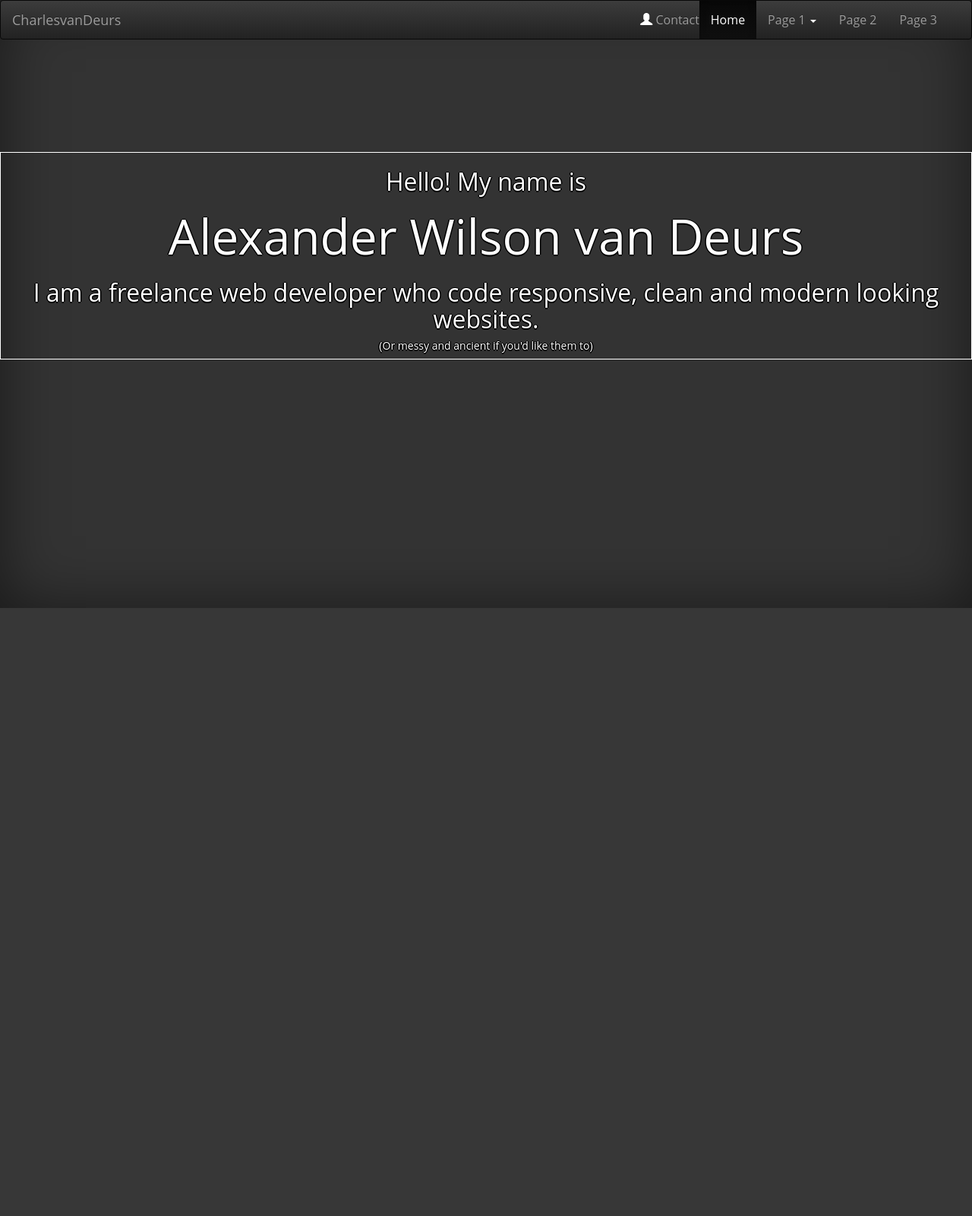
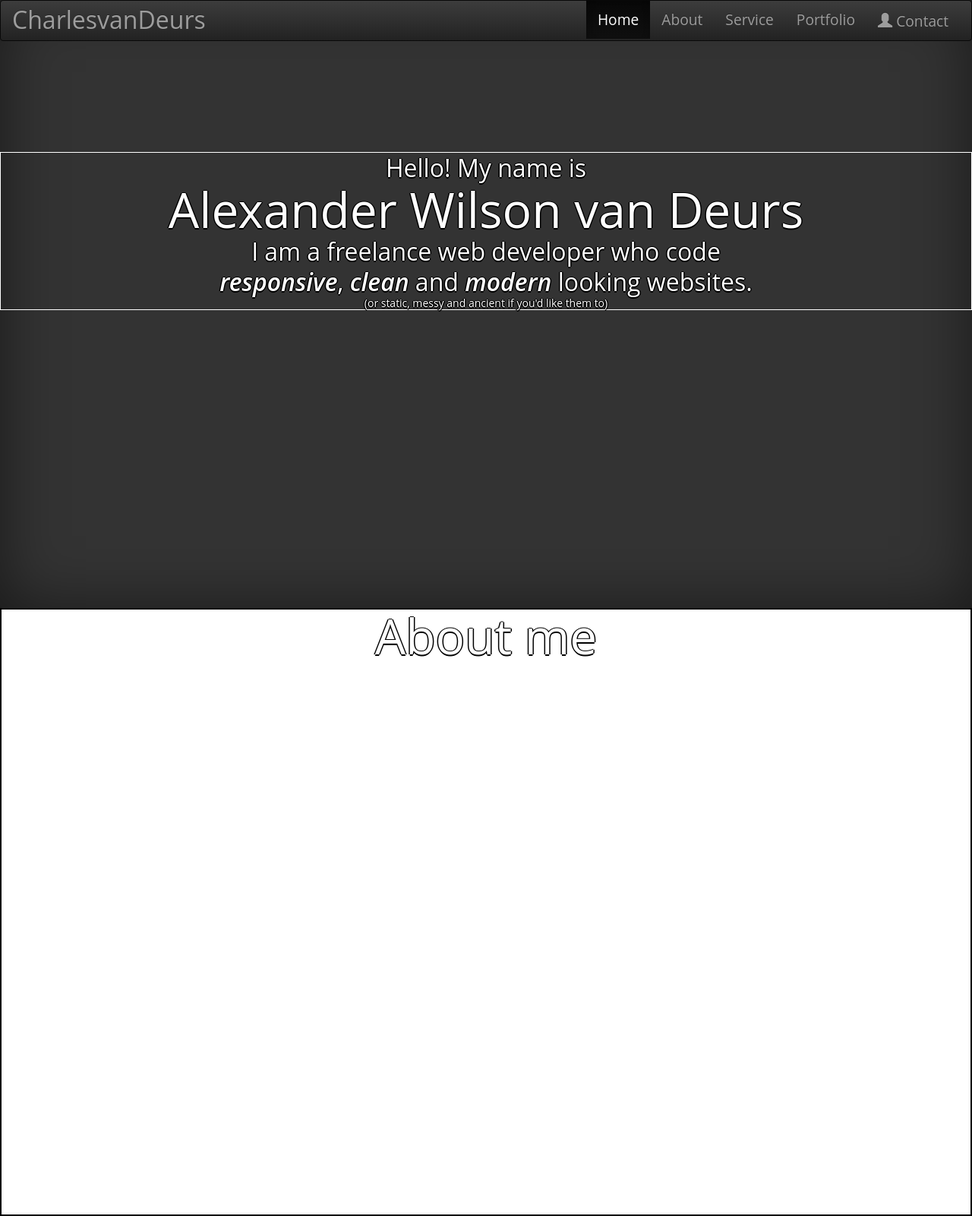
Before and after one commit to vanDeurs/portfolio, a PHP site: page / in a window 1280 px wide. Shown: the whole page at 76% size. Before the commit the page ends 800 px from the top, so only its background shows below. Run offline with PHP 8.4, Linux system fonts and the light colour scheme; some libraries are stand-ins or nearby versions.

Commit message:
Small details, added about but bug is found.

```diff
--- a/index.html
+++ b/index.html
@@ -24,21 +24,14 @@
                       <a class="navbar-brand" href="#">CharlesvanDeurs</a>
                     </div>
                     <div class="collapse navbar-collapse" id="myNavbar">
-                          <ul class="nav navbar-nav align-right">
-                            <li class="active"><a href="#">Home</a></li>
-                            <li class="dropdown">
-                              <a class="dropdown-toggle" data-toggle="dropdown" href="#">Page 1 <span class="caret"></span></a>
-                              <ul class="dropdown-menu">
-                                <li><a href="#">Page 1-1</a></li>
-                                <li><a href="#">Page 1-2</a></li>
-                                <li><a href="#">Page 1-3</a></li>
-                              </ul>
-                            </li>
-                            <li><a href="#">Page 2</a></li>
-                            <li><a href="#">Page 3</a></li>
+                        <ul class="nav navbar-nav navbar-right">
+                            <li><a href="#"><span class="glyphicon glyphicon-user"></span> Contact</a></li>
                         </ul>
                         <ul class="nav navbar-nav navbar-right">
-                                <li><a href="#"><span class="glyphicon glyphicon-user"></span> Contact</a></li>
+                            <li class="active"><a href="#">Home</a></li>
+                            <li><a href="#">About</a></li>
+                            <li><a href="#">Service</a></li>
+                            <li><a href="#">Portfolio</a></li>
                         </ul>
                     </div>
                   </div>
@@ -49,12 +42,20 @@
                     <div class="col-lg-12 col-md-12 col-sm-12 col-xs-12 align-middle">
                         <h3>Hello! My name is</h3>
                         <h1>Alexander Wilson van Deurs</h1>
-                        <h3>I am a freelance web developer who code responsive, clean and modern looking websites.</h3>
-                        <h5>(Or messy and ancient if you'd like them to)</h5>
+                        <h3>I am a freelance web developer who code <br /> <span>responsive</span>, <span>clean</span> and <span>modern</span> looking websites.</h3>
+                        <h5>(or static, messy and ancient if you'd like them to)</h5>
                     </div>
                 </div>
             </div>
             </div>
+        </div>
+
+        <div class="about">
+            <header>
+                <h1>About me</h1>
+            </header>
+
+
         </div>
 
 
--- a/resources/style.css
+++ b/resources/style.css
@@ -4,12 +4,14 @@ Date: 23/05/2017
 Email: alexwvd@outlook.com
 Website: charlesvandeurs.com
 ------------------*/
+
+/* GLOBAL*/
+
 h1,h2,h3,h4,h5,h6,p {
-       text-shadow: -1.5px 0 #000, 0 1.5px #000, 1.5px 0 #000, 0 -1.5px #000;
+    text-shadow: -1.5px 0 #000, 0 1.5px #000, 1.5px 0 #000, 0 -1.5px #000;
+    margin: 0;
+    padding: 0;
 }
-
-
-
 
 h1 {
     font-size: 4rem;
@@ -21,13 +23,13 @@ h2 {
 
 h3 {
     font-size: 2rem;
+    line-height: 40px;
+    margin: 0;
 }
-
 
 * {
     margin: 0;
     padding: 0;
-    color: #fff; !important
 }
 
 html, body {
@@ -43,13 +45,30 @@ body {
     color: #fff;
 }
 
+/* TOP NAVBAR */
+
 .fixed-top {
     position: fixed;
     top: 0;
     right: 0;
     left: 0;
-    z-index: 1030;
+    z-index: 999;
 }
+
+.navbar-brand {
+    font-size: 2rem;
+    color: #fff;
+    z-index: 100000;
+}
+
+.navbar-nav li a {
+    font-size: 1.2rem;
+    color: red;
+}
+
+
+
+/* SITE WRAPPER */
 
 .site-wrapper {
     display: table;
@@ -57,7 +76,8 @@ body {
     height: 100%; /* For at least Firefox */
     min-height: 100%;
     -webkit-box-shadow: inset 0 0 5rem rgba(0,0,0,.5);
-          box-shadow: inset 0 0 5rem rgba(0,0,0,.5);
+    box-shadow: inset 0 0 5rem rgba(0,0,0,.5);
+    position: relative;
 }
 
 .site-wrapper-inner {
@@ -66,6 +86,7 @@ body {
     height: 100%;
 }
 
+/* LANDING PAGE */
 
 .landing {
     border: 1px solid #fff;
@@ -79,5 +100,25 @@ body {
     float: right;
 }
 
-#contact a {
+.landing span {
+    font-style: italic;
+    font-weight: 600;
 }
+
+/* ABOUT SECTION */
+
+.about {
+    display: flex;
+    justify-content: center;
+    text-align: center;
+    position: absolute;
+    background: #fff;
+    width: 100%;
+    height: 800px;
+    border: 2px solid black;
+}
+
+.about header {
+    margin: 0 auto;
+    width: 100%;
+}
```
Lines whose indentation alone changed are shown as unchanged.
